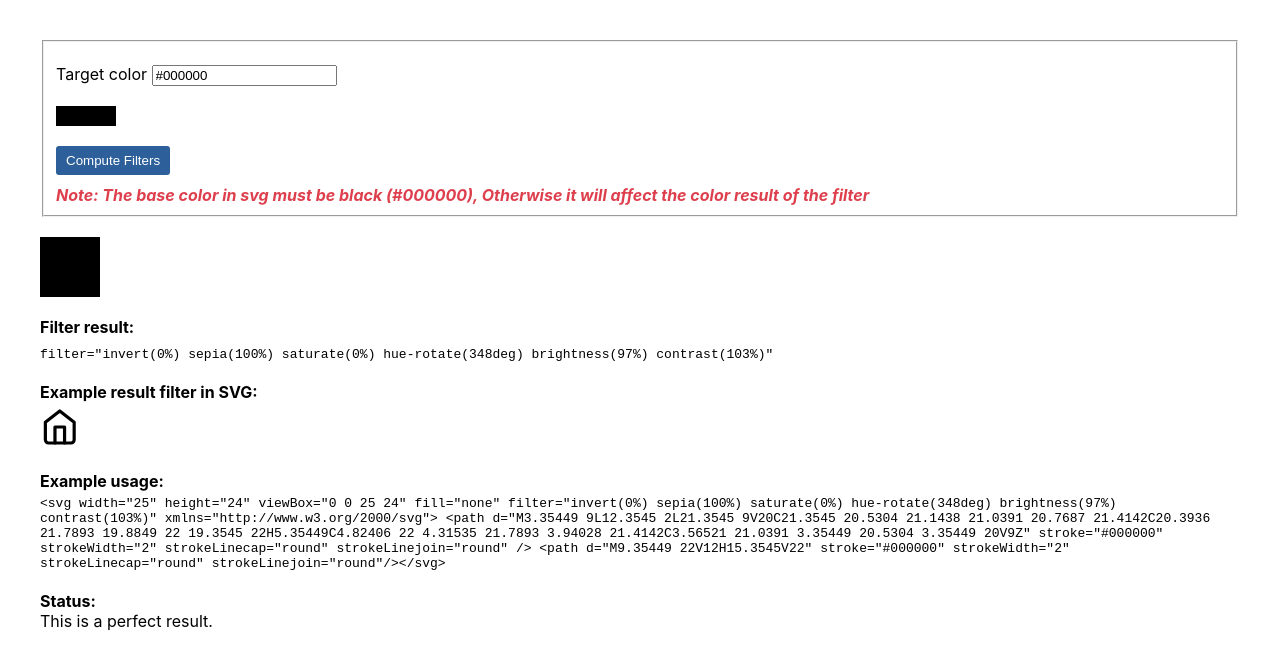
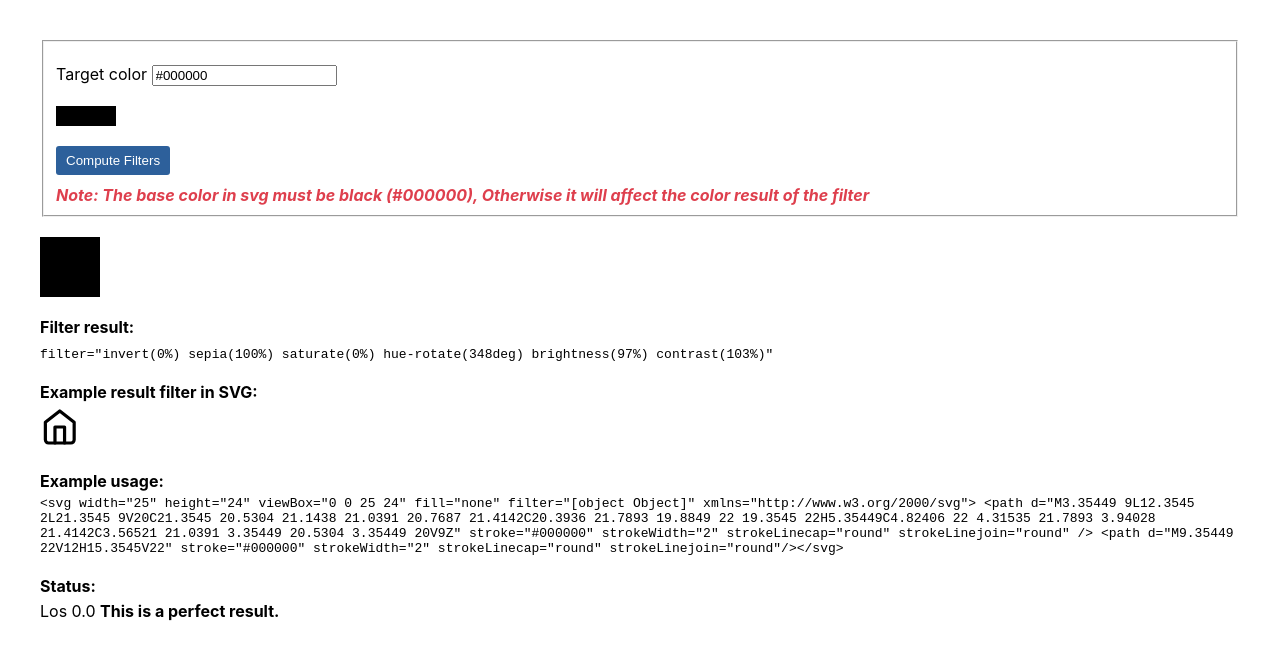
Before and after one commit to ugiispoyo/filter-generator, a Next.js app: page / in a window 1280 px wide. Both pictures are taken after a click on the button "Compute Filters". Shown: the top 670 px of the page. Built offline with nearby package versions, Linux system fonts and the light colour scheme.

Commit message:
add detail status result

```diff
--- a/pages/index.tsx
+++ b/pages/index.tsx
@@ -21,7 +21,6 @@ const Home: NextPage = () => {
     const colorRGB = new Color(rgb[0], rgb[1], rgb[2]);
     const solver = new Solver(colorRGB);
     const result = solver.solve();
-    const { filter: resultFilter } = result;
 
     let lossMsg: string;
     if (result.loss < 1) {
@@ -39,7 +38,7 @@ const Home: NextPage = () => {
     }
 
     setColorBg(color);
-    setFilter(resultFilter);
+    setFilter(result);
   };
 
   const ExampleUsage =
@@ -122,14 +121,14 @@ const Home: NextPage = () => {
           <b style={{ marginBottom: "5px", display: "block" }}>
             Filter result:
           </b>
-          <code>filter={'"' + filter + '"'}</code>
+          <code>filter={'"' + filter.filter + '"'}</code>
           <br />
           <br />
         </>
       )}
       <b>Example result filter in SVG:</b>
       <br />
-      <IHome color={filter} />
+      <IHome color={filter.filter} />
       <br />
       <br />
       {status !== "" && (
@@ -144,8 +143,8 @@ const Home: NextPage = () => {
       <br />
       {status !== "" && (
         <>
-          <b>Status:</b> <br />
-          {status}
+          <b style={{marginBottom: '5px', display: 'block'}}>Status:</b>
+          Los {filter.loss.toFixed(1)} <b>{status}</b>
         </>
       )}
     </div>
```
